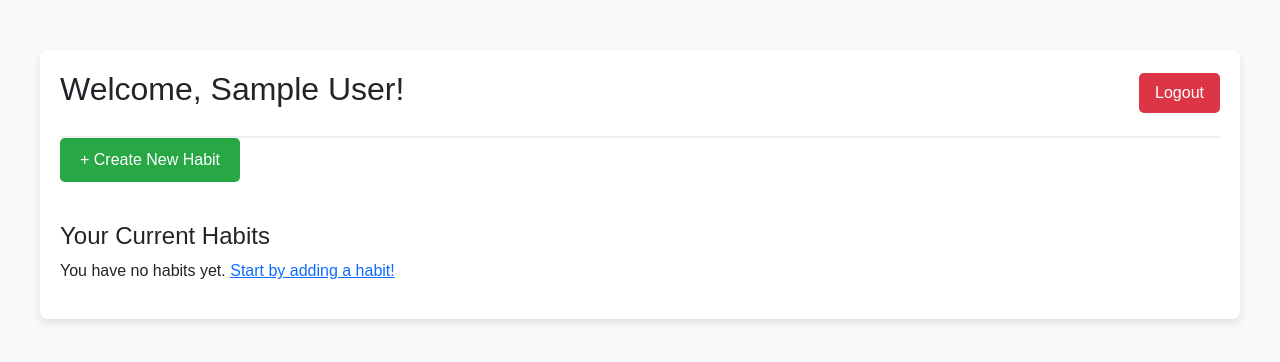
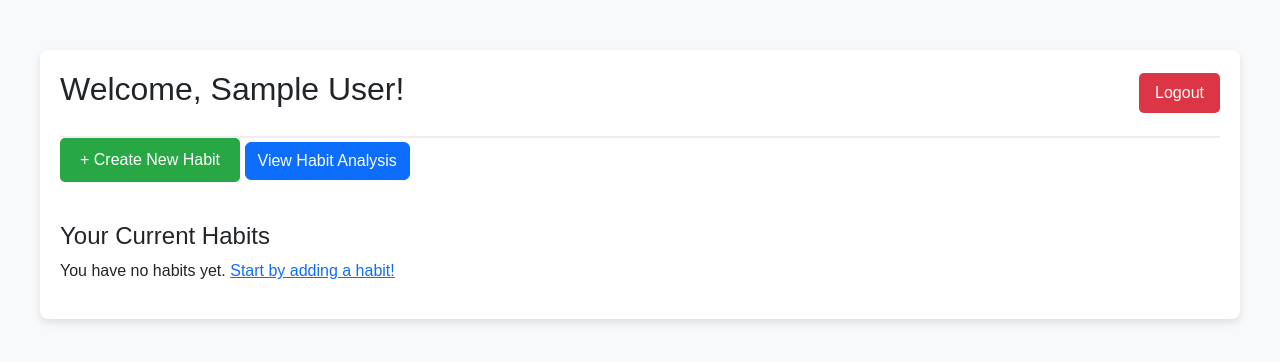
Before and after one commit to DanielPopoola/habit_tracker_project, a Django app: page /habits/dashboard in a window 1280 px wide. Shown: the top 362 px of the page. Run offline with Django 5.2, Linux system fonts and the light colour scheme; the visitor is signed in with stand-in values (Sample User, id 1); data that the repository does not hold is empty.

Commit message:
added link to habit analysis

```diff
--- a/templates/habits/dashboard.html
+++ b/templates/habits/dashboard.html
@@ -86,6 +86,8 @@
 
         <!-- Create Habit Link -->
         <a href="{% url 'create_habit' %}" class="create-habit-link">+ Create New Habit</a>
+        <!-- View Habit Analysis -->
+        <a href="{% url 'habit_analysis' %}" class="btn btn-primary">View Habit Analysis</a>
 
         <!-- Habit List Section -->
         <div class="habit-list">
```
